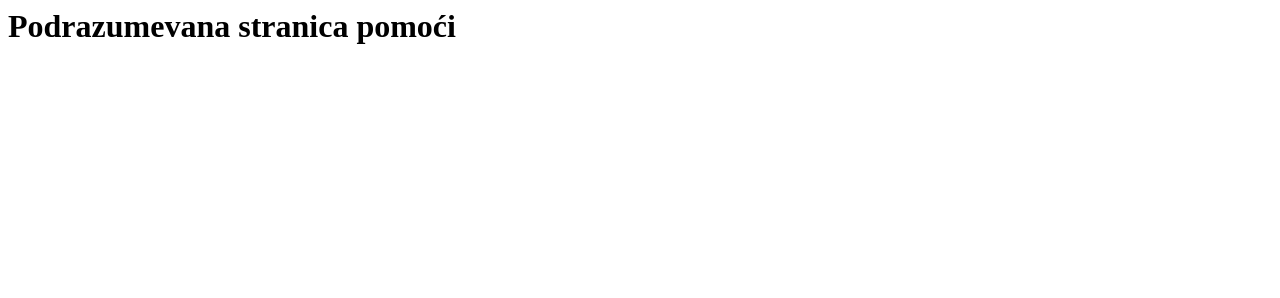
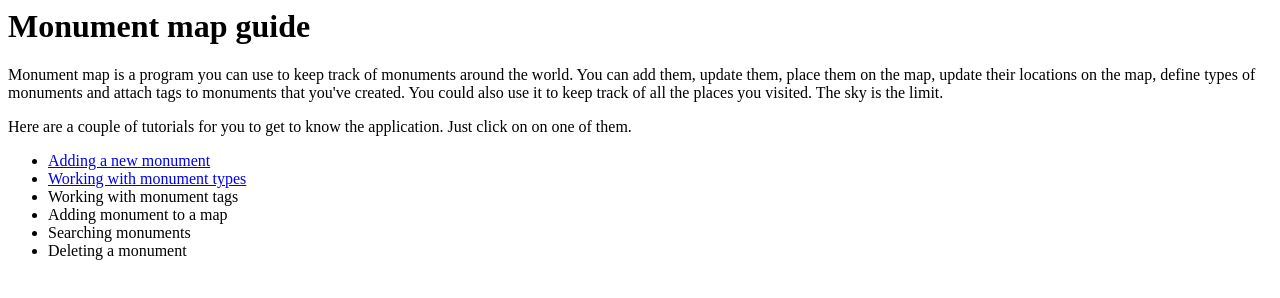
Before and after one commit to bojanVlasonjic/MonumentMap, a plain HTML site: page MonumentMap/Help/index.htm in a window 1280 px wide. Drawn offline with Linux system fonts and the light colour scheme.

Commit message:
Zapoceto pravljene html stranica za help

```diff
--- a/MonumentMap/Help/index.htm
+++ b/MonumentMap/Help/index.htm
@@ -1,9 +1,39 @@
 <!DOCTYPE HTML PUBLIC "-//W3C//DTD HTML 4.0 Transitional//EN">
 <html>
-	<head>
-		<title>Start</title>
-	</head>
-	<body>
-	    <h1>Podrazumevana stranica pomoći</h1>
-	</body>
+    <head>
+        <title>Start</title>
+    </head>
+    <body>
+        <h1>Monument map guide</h1>
+
+        <p>
+            Monument map is a program you can use to keep track of monuments around the world. You can add them, update them,
+            place them on the map, update their locations on the map, define types of monuments and attach tags to monuments that
+            you've created. You could also use it to keep track of all the places you visited. The sky is the limit.
+        </p>
+
+        <p>
+            Here are a couple of tutorials for you to get to know the application. Just click on on one of them.
+        </p>
+
+        <ul>
+            <li>
+                <a href="add-monument.html"> Adding a new monument </a>
+            </li>
+
+            <li>
+                <a href="monument-types.html"> Working with monument types </a>
+            </li>
+
+            <li>
+                Working with monument tags
+            </li>
+
+            <li> Adding monument to a map </li>
+            <li> Searching monuments </li>
+            <li> Deleting a monument </li>
+        </ul>
+
+
+    </body>
 </html>
```
Also changed, not shown: MonumentMap/Help/add-monument.html (added, +31 -0 lines), 1 other file.
